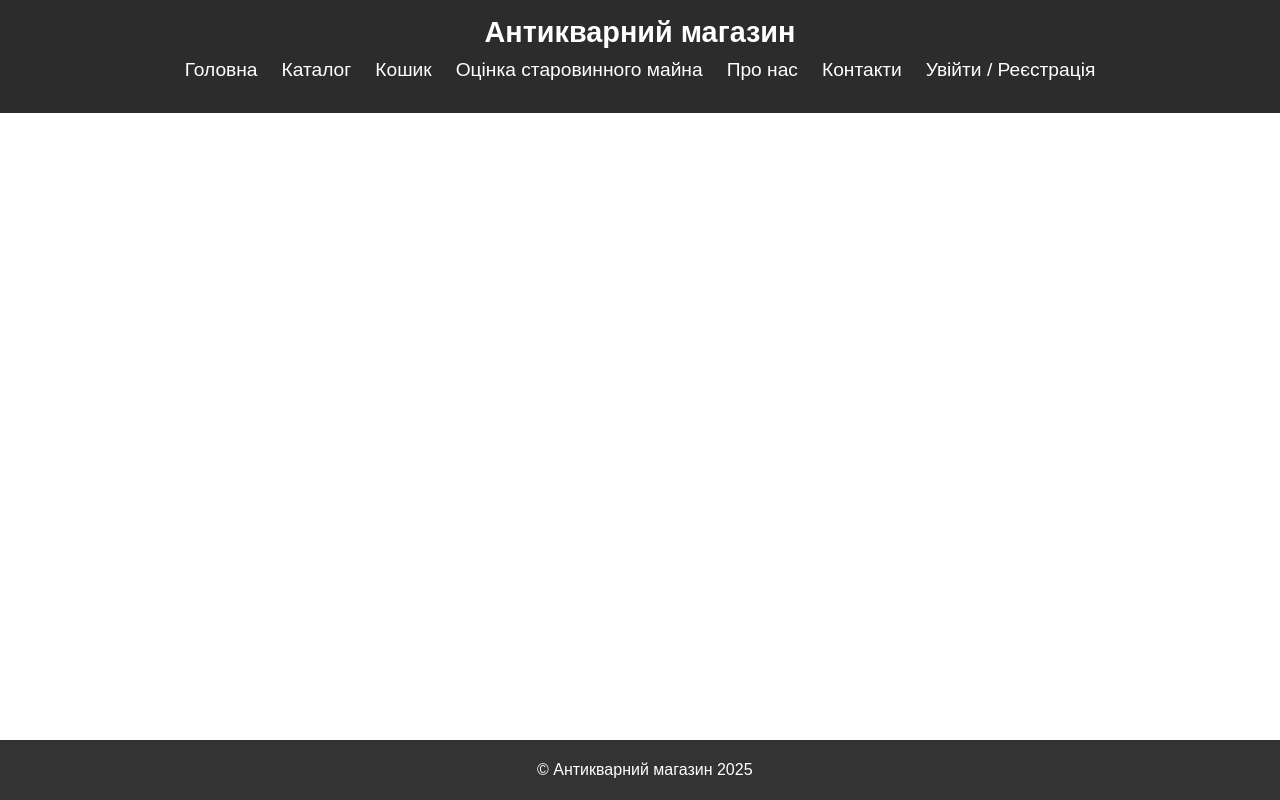
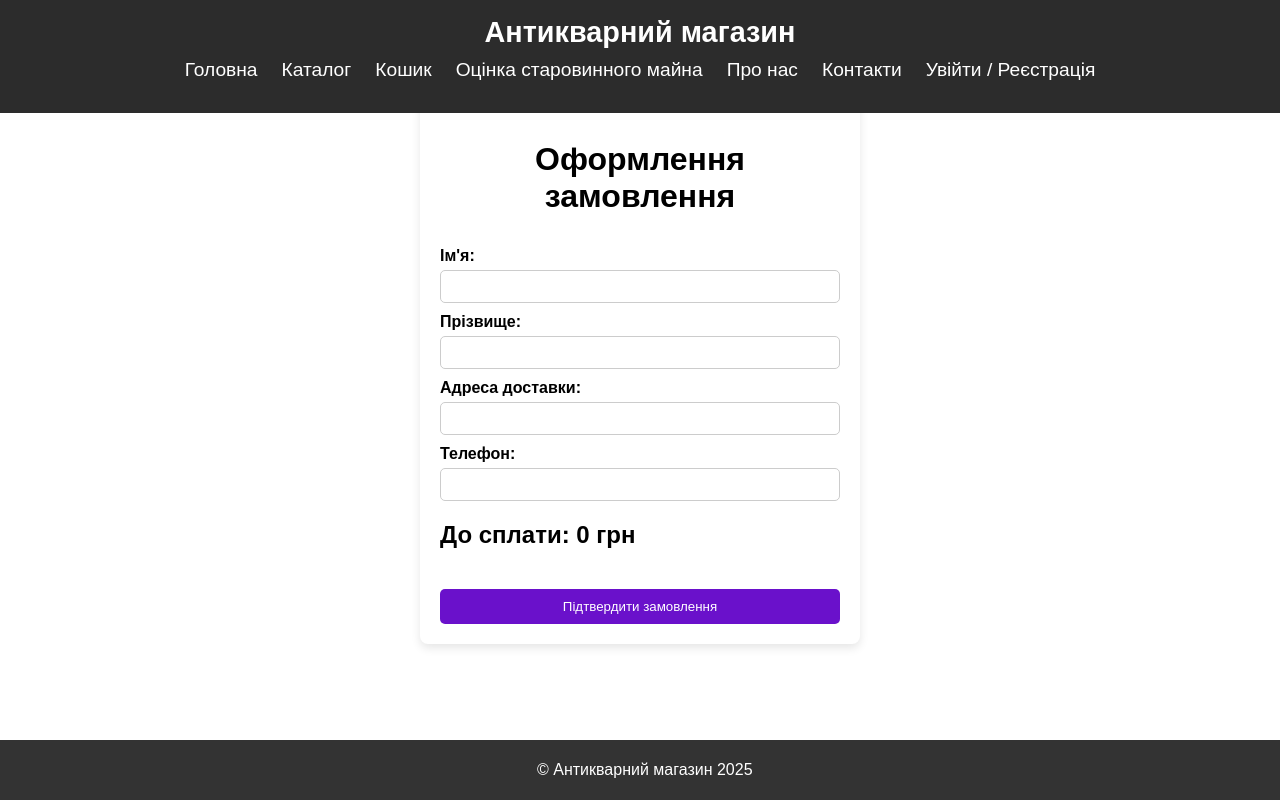
Before and after one commit to marikgryc/practika, a Vue app: page /checkout in a window 1280 px wide. Built offline with nearby package versions, Linux system fonts and the light colour scheme.

Commit message:
added php+checkout

```diff
--- /dev/null
+++ b/src/components/CheckoutView.vue
@@ -0,0 +1,129 @@
+<template>
+    <div class="checkout-container">
+      <h1>Оформлення замовлення</h1>
+      <form @submit.prevent="submitOrder">
+        <label>Ім'я:</label>
+        <input type="text" v-model="name" required>
+
+        <label>Прізвище:</label>
+        <input type="text" v-model="surname" required>
+
+        <label>Адреса доставки:</label>
+        <input type="text" v-model="address" required>
+
+        <label>Телефон:</label>
+        <input type="tel" v-model="phone" required>
+
+        <h2>До сплати: {{ totalPrice }} грн</h2>
+
+        <button type="submit">Підтвердити замовлення</button>
+      </form>
+    </div>
+  </template>
+
+  <script>
+  export default {
+    data() {
+      return {
+        name: "",
+        surname: "",
+        address: "",
+        phone: "",
+        cart: []
+      };
+    },
+    computed: {
+      totalPrice() {
+        return this.cart.reduce((total, item) => total + item.price * item.quantity, 0);
+      }
+    },
+    created() {
+      this.loadCart();
+    },
+    methods: {
+      loadCart() {
+        this.cart = JSON.parse(localStorage.getItem("cart")) || [];
+      },
+      async submitOrder() {
+        if (!this.name || !this.surname || !this.address || !this.phone) {
+          alert("Будь ласка, заповніть всі поля!");
+          return;
+        }
+
+        try {
+          const response = await fetch("http://localhost/Antique-shop/php/place_order.php", {
+            method: "POST",
+            headers: {
+              "Content-Type": "application/json",
+            },
+            body: JSON.stringify({
+              name: this.name,
+              surname: this.surname,
+              address: this.address,
+              phone: this.phone,
+              cart: this.cart,
+            }),
+          });
+
+          const result = await response.json();
+
+          if (result.success) {
+            alert("Ваше замовлення оформлено!");
+            localStorage.removeItem("cart");
+            this.$router.push("/");
+          } else {
+            alert("Помилка при оформленні замовлення!");
+          }
+        } catch (error) {
+          console.error("Помилка відправки замовлення:", error);
+        }
+      },
+    },
+  };
+  </script>
+
+  <style scoped>
+  .checkout-container {
+    max-width: 400px;
+    margin: auto;
+    padding: 20px;
+    background: white;
+    box-shadow: 0px 4px 10px rgba(0, 0, 0, 0.1);
+    border-radius: 8px;
+  }
+
+  h1 {
+    text-align: center;
+  }
+
+  form {
+    display: flex;
+    flex-direction: column;
+  }
+
+  label {
+    margin-top: 10px;
+    font-weight: bold;
+  }
+
+  input, select {
+    padding: 8px;
+    margin-top: 5px;
+    border: 1px solid #ccc;
+    border-radius: 5px;
+  }
+
+  button {
+    margin-top: 20px;
+    background: #6a11cb;
+    color: white;
+    padding: 10px;
+    border: none;
+    cursor: pointer;
+    border-radius: 5px;
+  }
+
+  button:hover {
+    background: #2575fc;
+  }
+  </style>
--- a/src/router/index.js
+++ b/src/router/index.js
@@ -5,7 +5,8 @@ import LoginRegisterView from '../components/LoginRegisterView.vue';
 import AboutUs from '../components/AboutUs.vue';
 import ContactsView from '../components/ContactsView.vue';
 import AssessmentView from '../components/AssessmentView.vue';
-import CartView from '@/components/CartView.vue';
+import CartView from '../components/CartView.vue';
+import CheckoutView from '../components/CheckoutView.vue'
 
 const routes = [
   { path: '/', component: HomeView },
@@ -14,7 +15,8 @@ const routes = [
   { path: '/auth', component: LoginRegisterView },
   { path: '/about', component: AboutUs },
   { path: '/contacts', component: ContactsView },
-  { path:  '/assessment', component: AssessmentView}
+  { path:  '/assessment', component: AssessmentView },
+  { path: '/checkout', component: CheckoutView }
 ];
 
 const router = createRouter({
```
Also changed, not shown: 1 other file (tests, documents, lock files or other folders).
